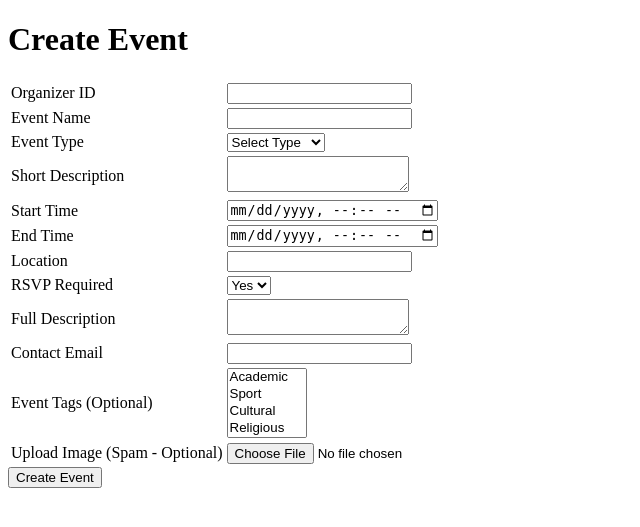
After one commit to jje009wells/WEevent, a Flask app: page /create_event/ in a window 1280 px wide. The commit adds this page. Shown: the top 527 px of the page, without its empty margins (0-640 px from the left). Run offline with Flask 3, Linux system fonts and the light colour scheme; some libraries are stand-ins or nearby versions.

Commit message:
create a form for inputting all required event information. Optional inputs for uploading spam and selecting tags.

```diff
--- a/app.py
+++ b/app.py
@@ -3,11 +3,7 @@ from flask import (Flask, render_template, make_response, url_for, request,
 from werkzeug.utils import secure_filename
 app = Flask(__name__)
 
-# one or the other of these. Defaults to MySQL (PyMySQL)
-# change comment characters to switch to SQLite
-
 import cs304dbi as dbi
-# import cs304dbi_sqlite3 as dbi
 
 import random
 
@@ -24,6 +20,78 @@ app.config['TRAP_BAD_REQUEST_ERRORS'] = True
 @app.route('/')
 def index():
     return render_template('main.html',title='Hello')
+
+@app.route('/create_event/', methods = ['GET', 'POST'])
+def create_event():
+
+    if request.method == "GET":
+        return render_template("create_event.html", method="POST")
+
+    else:
+        event_name = request.form.get("event-name")
+        event_type = request.form.get("event-type")
+        short_description = request.form.get("short-description")
+        start_time = request.form.get("start-time")
+        end_time = request.form.get("end-time")
+        event_location = request.form.get("event-location")
+        rsvp = request.form.get("rsvp")
+        event_tag = request.form.get("event-tag")
+        full_description= request.form.get("full-description")
+        contact_email = request.form.get("contact-email")
+        spam = request.form.get("spam")
+
+        flag = False
+
+        # if missing event name
+        if event_name == "":
+            flash("Please enter event name")
+            flag = True
+
+        # if missing event type
+        if event_type == "":
+            flash("Please enter event type")
+            flag = True
+
+        # if missing short description
+        if short_description == "":
+            flash("Please enter short description")
+            flag = True
+
+        # if missing start time
+        if start_time == "":
+            flash("Please enter start time")
+            flag = True
+
+        # if missing end time
+        if end_time == "":
+            flash("Please enter end time")
+            flag = True
+
+        # if missing event location
+        if event_location == "":
+            flash("Please enter event location")
+            flag = True
+
+        # if missing rsvp information
+        if rsvp == "":
+            flash("Please enter rsvp information")
+            flag = True
+
+        # if missing full_description
+        if full_description == "":
+            flash("Please enter full description")
+            flag = True
+
+        # if missing contact email
+        if contact_email == "":
+            flash("Please enter contact email")
+            flag = True
+
+        # if user enter all required inputs
+        if flag == True:
+            return redirect(url_for("create_event"))
+
+
 
 # You will probably not need the routes below, but they are here
 # just in case. Please delete them if you are not using them
@@ -75,7 +143,7 @@ if __name__ == '__main__':
     else:
         port = os.getuid()
     # set this local variable to 'wmdb' or your personal or team db
-    db_to_use = 'put_database_name_here_db'
+    db_to_use = 'weevent_db'
     print('will connect to {}'.format(db_to_use))
     dbi.conf(db_to_use)
     app.debug = True
--- /dev/null
+++ b/templates/create_event.html
@@ -0,0 +1,109 @@
+{% block main_content %}
+<!doctype html>
+<html lang="en">
+  <head>
+    <meta charset="utf-8">
+    <title>Create Event</title>
+    <link rel="stylesheet" type="text/css" href="/../static/style.css">
+  </head>
+  <body>
+    <div id="navigation">
+      <!-- Navigation links -->
+    </div>
+    <div id="main">
+      {% with messages = get_flashed_messages() %}
+        {% if messages %}
+          <div id="messages">
+            {% for msg in messages %}
+              <p>{{ msg }}</p>
+            {% endfor %}
+          </div>
+        {% endif %}
+      {% endwith %}
+
+    <div id="content">
+      <h1>Create Event</h1>
+
+      <form method="POST" action="{{ url_for('create_event') }}" enctype="multipart/form-data">
+        <table>
+          <tr>
+            <td><label for="organizer_id">Organizer ID</label></td>
+            <td><input id="organizer_id" name="organizer_id" required></td>
+          </tr>
+          <tr>
+            <td><label for="event_name">Event Name</label></td>
+            <td><input id="event_name" name="event_name" required></td>
+          </tr>
+          <tr>
+            <td><label for="event_type">Event Type</label></td>
+            <td>
+              <select id="event_type" name="event_type">
+                <option value="">Select Type</option>
+                <option value="personal">Personal</option>
+                <option value="org">Organization</option>
+              </select>
+            </td>
+          </tr>
+          <tr>
+            <td><label for="short_desc">Short Description</label></td>
+            <td><textarea id="short_desc" name="short_desc" required></textarea></td>
+          </tr>
+          <tr>
+            <td><label for="start_time">Start Time</label></td>
+            <td><input type="datetime-local" id="start_time" name="start_time" required></td>
+          </tr>
+          <tr>
+            <td><label for="end_time">End Time</label></td>
+            <td><input type="datetime-local" id="end_time" name="end_time" required></td>
+          </tr>
+          <tr>
+            <td><label for="event_location">Location</label></td>
+            <td><input id="event_location" name="event_location" required></td>
+          </tr>
+          <tr>
+            <td><label for="rsvp_required">RSVP Required</label></td>
+            <td>
+              <select id="rsvp_required" name="rsvp_required">
+                <option value="yes">Yes</option>
+                <option value="no">No</option>
+              </select>
+            </td>
+          </tr>
+          <tr>
+            <td><label for="full_desc">Full Description</label></td>
+            <td><textarea id="full_desc" name="full_desc" required></textarea></td>
+          </tr>
+          <tr>
+            <td><label for="contact_email">Contact Email</label></td>
+            <td><input type="email" id="contact_email" name="contact_email" required></td>
+          </tr>
+          <tr>
+            <td><label for="event_tags">Event Tags (Optional)</label></td>
+            <td>
+              <select multiple id="event_tags" name="event_tags">
+                <option value="academic">Academic</option>
+                <option value="sport">Sport</option>
+                <option value="cultural">Cultural</option>
+                <option value="religious">Religious</option>
+                <option value="volunteering">Volunteering</option>
+                <option value="career">Career</option>
+                <option value="other">Other</option>
+              </select>
+            </td>
+          </tr>
+          <tr>
+            <td><label for="event_image">Upload Image (Spam - Optional)</label></td>
+            <td><input type="file" id="event_image" name="event_image"></td>
+          </tr>
+        </table>
+        <input type="submit" value="Create Event">
+      </form>
+    </div>
+
+    <script src="//code.jquery.com/jquery-3.2.1.min.js"></script>
+
+    <!-- JS code would go here -->
+
+  </body>
+</html>
+{% endblock %}
```
Also changed, not shown: helper.py (added, +31 -0 lines), templates/main.html (+42 -4 lines), table_creation.sql (deleted).
